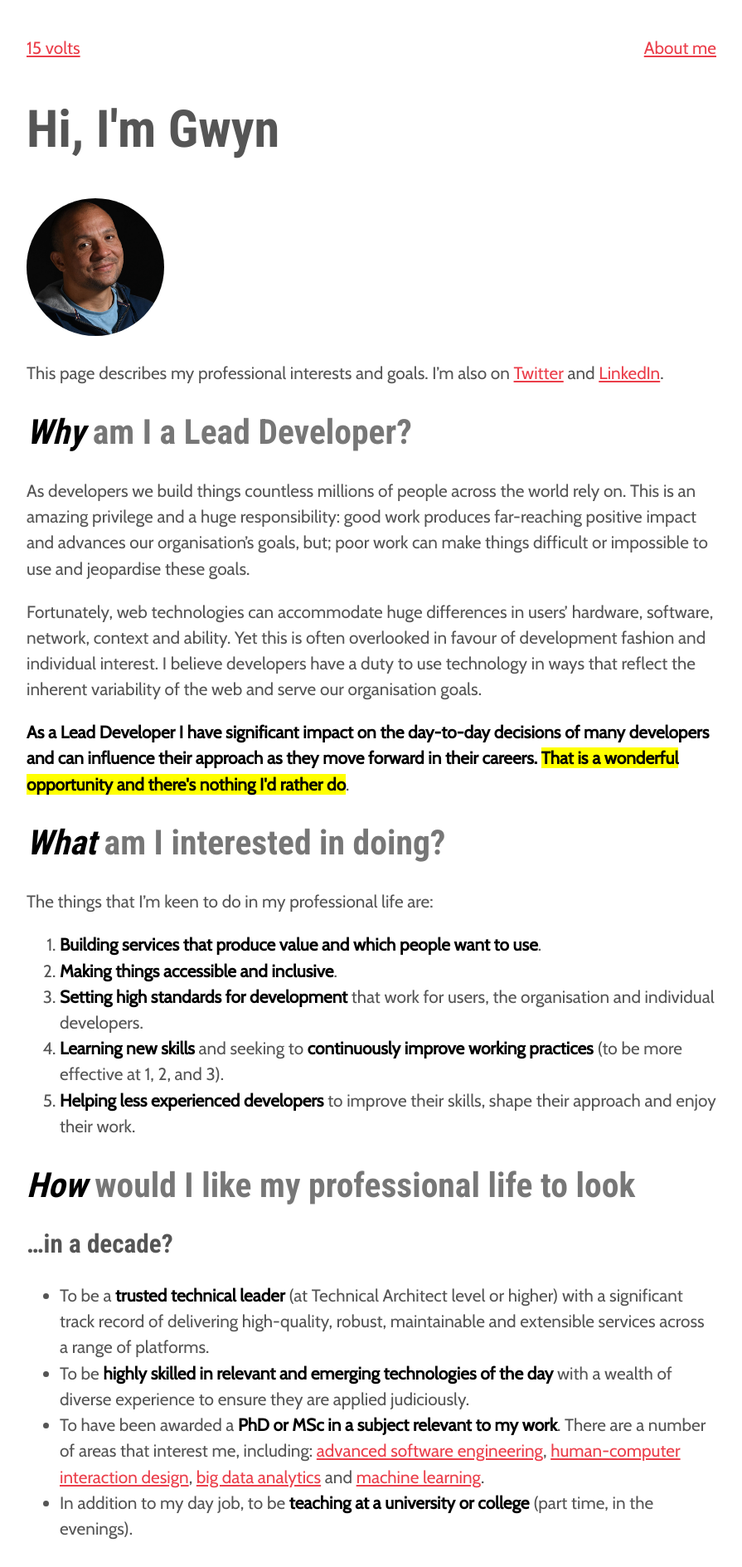
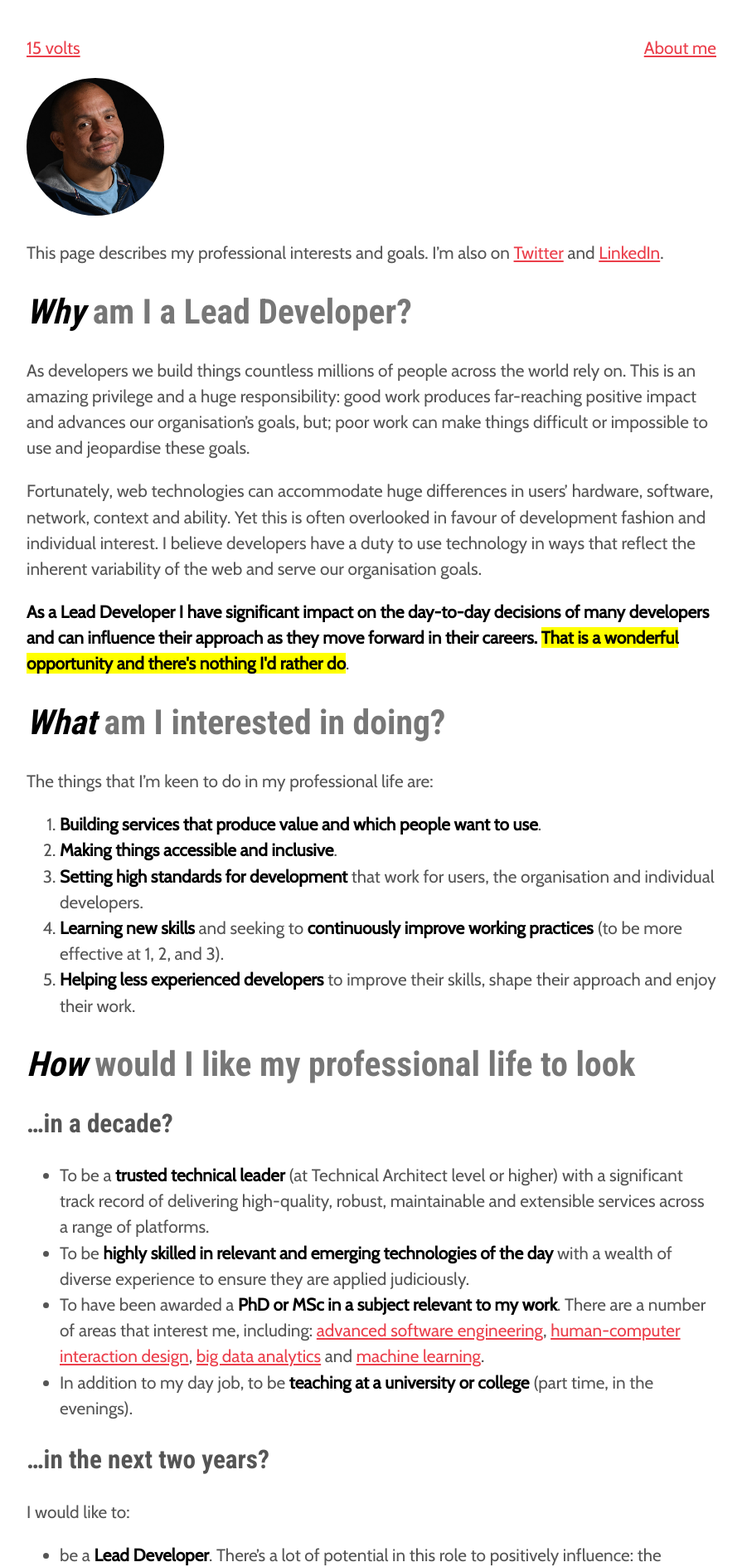
Before and after one commit to gtvj/gtvj.github.io, a Jekyll site: the page built from about.md, in a window 1280 px wide. Shown: the top 1889 px of the page at 83% size, without its empty margins (192-1087 px from the left). Built offline with Jekyll 4.4.1, drawn with Linux system fonts in a browser that asks for light colours.

Commit message:
Visually hide heading on About page

```diff
--- a/_sass/_about.scss
+++ b/_sass/_about.scss
@@ -4,6 +4,10 @@
 
   strong {
     color: black;
+  }
+
+  h1 {
+    @extend %visually-hidden;
   }
 
   h2 {
--- /dev/null
+++ b/_sass/_helpers.scss
@@ -0,0 +1,8 @@
+%visually-hidden {
+  position: absolute;
+  left: -10000px;
+  top: auto;
+  width: 1px;
+  height: 1px;
+  overflow: hidden;
+}
--- a/assets/main.scss
+++ b/assets/main.scss
@@ -3,6 +3,7 @@
 ---
 
 @import "variables";
+@import "helpers";
 @import "syntax-highlighting";
 @import "layout";
 @import "typography";
```
